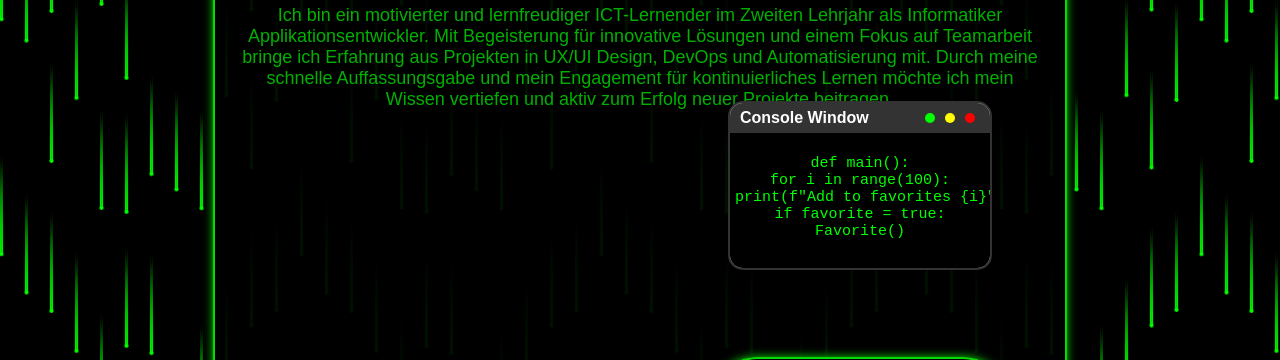
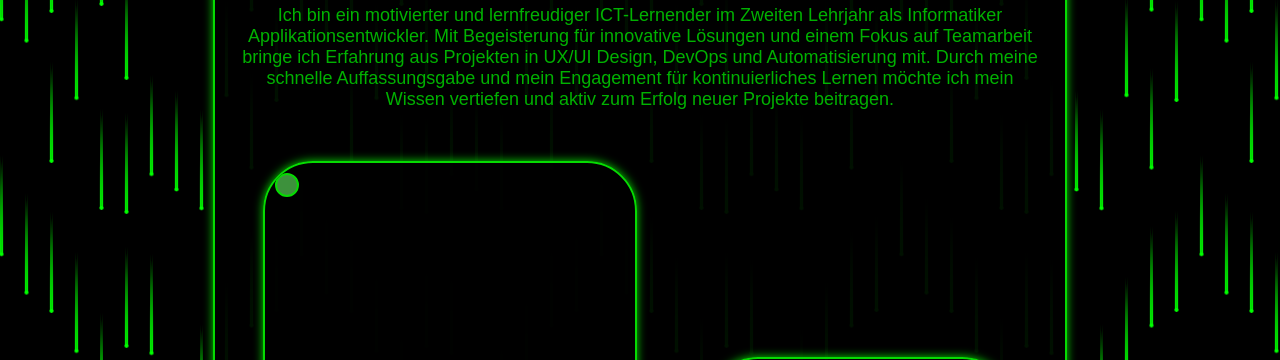
Before and after one commit to JoshuaKistler/myAsite, a plain HTML site: page index.html in a window 1280 px wide. Shown: the part 185-545 px from the top of the page. Drawn offline with Linux system fonts and the light colour scheme.

Commit message:
safe, before new changes so if error i can pull yurr

```diff
--- a/index.html
+++ b/index.html
@@ -86,6 +86,11 @@
     </div>
   </div>
 </div>
+<div class="widgetprojekte">
+  <div class="circle-widget">
+
+  </div>
+</div>
 
                 <div class="window">
         <div class="window-title">
--- a/styles.css
+++ b/styles.css
@@ -257,7 +257,7 @@ More comprehensive version at shenanigans.shoghisimon.ca/collection/css-rain-bg/
   margin: 50px auto; /* Center the window and add margin for spacing */
   z-index: 3;
   right: -220px;
-  top: -710px;
+  top: -1225px;
 }
 
 .window-title {
@@ -395,8 +395,8 @@ More comprehensive version at shenanigans.shoghisimon.ca/collection/css-rain-bg/
   overflow: hidden;
   box-sizing: border-box;
   z-index: 4;
-  left: 565px;
-  top: 700px;
+  left: 535px;
+  top: 800px;
 }
 
 .terminal-header {
@@ -523,3 +523,54 @@ More comprehensive version at shenanigans.shoghisimon.ca/collection/css-rain-bg/
   margin-top: -200px; /* Add margin to ensure content exceeds viewport height */
   padding: 10px; /* Add padding inside the container */
 }
+
+.widgetprojekte {
+  width: 100%;
+  max-width: 370px;
+  height: 850px;
+  background: rgba(0, 0, 0, 0.9); /* 90% transparency */
+  border: 2px solid #06DB02; /* Border color */
+  border-radius: 50px; /* Rounded corners */
+  overflow: hidden;
+  box-shadow: 0 0 10px #06DB02; /* Optional glow effect */
+  margin: 50px auto; /* Center the widget and add margin for spacing */
+  position: relative; /* Ensure it is positioned relative to the body */
+  z-index: 2; /* Ensure it is above the background */
+  top: -650px;
+  left: -190px;
+}
+/* Hover Effect */
+.circle-widget:hover {
+  background: #06db02; /* Change inner color on hover */
+}
+.widget {
+  width: 100%;
+  max-width: 850px;
+  height: 1500px;
+  background: rgba(0, 0, 0, 0.9); /* 90% transparency */
+  border: 2px solid #06DB02; /* Border color */
+  border-radius: 50px; /* Rounded corners */
+  overflow: hidden;
+  box-shadow: 0 0 10px #06DB02; /* Optional glow effect */
+  margin: 50px auto; /* Center the widget and add margin for spacing */
+  position: relative; /* Ensure it is positioned relative to the body */
+  z-index: 2; /* Ensure it is above the background */
+}
+
+/* Circle Widget */
+.circle-widget {
+  width: 20px; /* Adjust the width as needed */
+  height: 20px; /* Adjust the height as needed */
+  background: #3d913c; /* Inner color */
+  border: 2px solid #06db02; /* Border color */
+  border-radius: 50%; /* Make it a circle */
+  display: flex;
+  justify-content: center;
+  align-items: center;
+  transition: background-color 0.3s ease; /* Smooth transition for hover effect */
+  margin: 10px; /* Add margin for spacing */
+}
+
+.circle-widget:hover {
+  background-color: #0b0lnf;
+}
```
